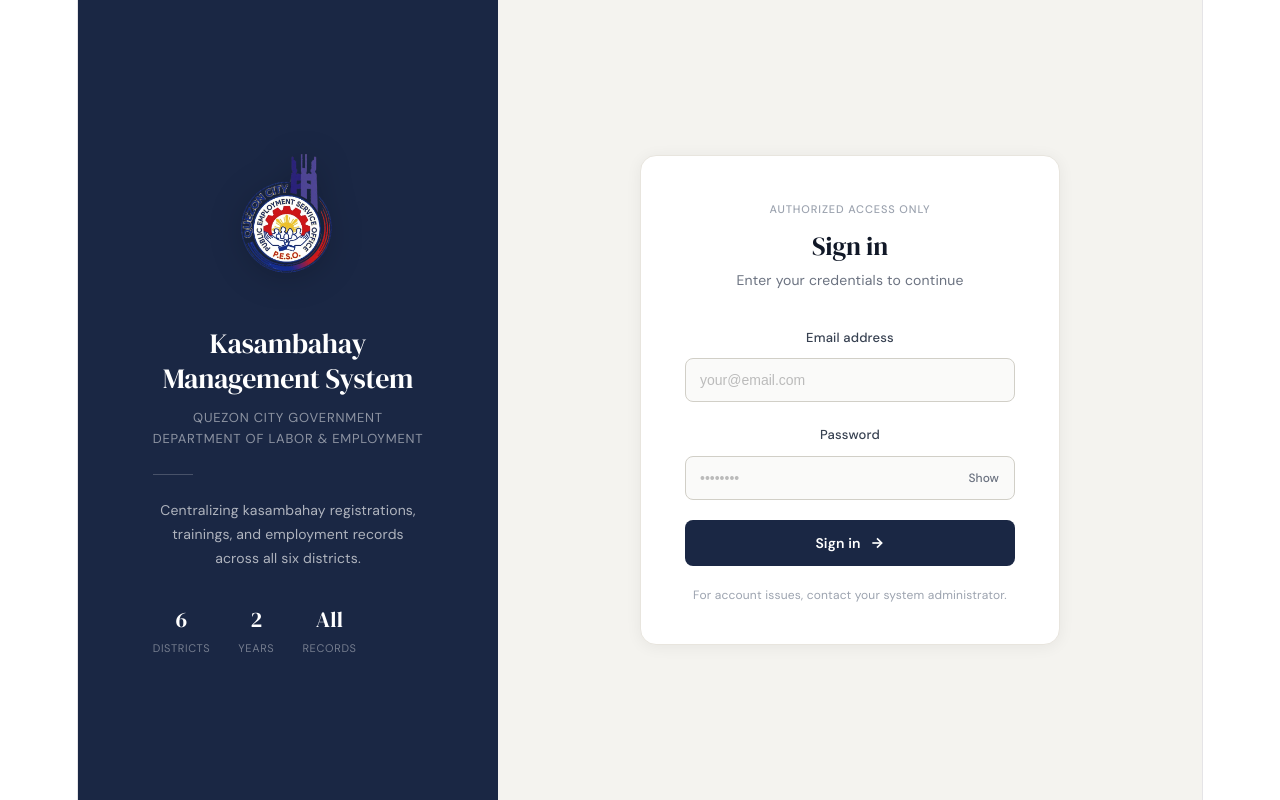
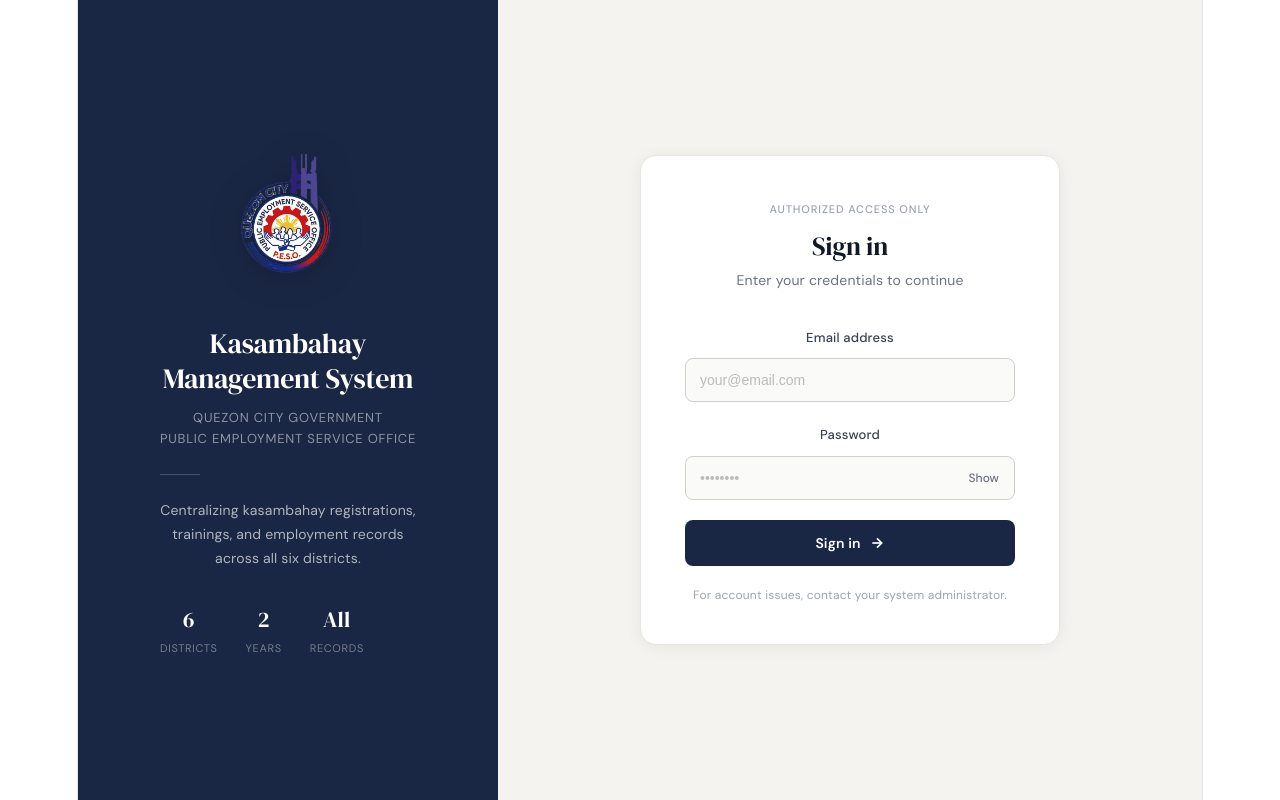
Before and after one commit to MatthewAdami/KASAMBAHAY-WEB, a React (Vite) app in the folder client/: page /login in a window 1280 px wide. Built offline with nearby package versions, Linux system fonts and the light colour scheme.

Commit message:
fixed some typos

```diff
--- a/client/src/pages/LoginPage.jsx
+++ b/client/src/pages/LoginPage.jsx
@@ -54,7 +54,7 @@
           <h1 style={styles.leftTitle}>Kasambahay<br />Management System</h1>
           <p style={styles.leftSub}>
             Quezon City Government<br />
-            Department of Labor & Employment
+            Public Employment Service Office
           </p>
           <div style={styles.dividerLine} />
           <p style={styles.leftNote}>
```
